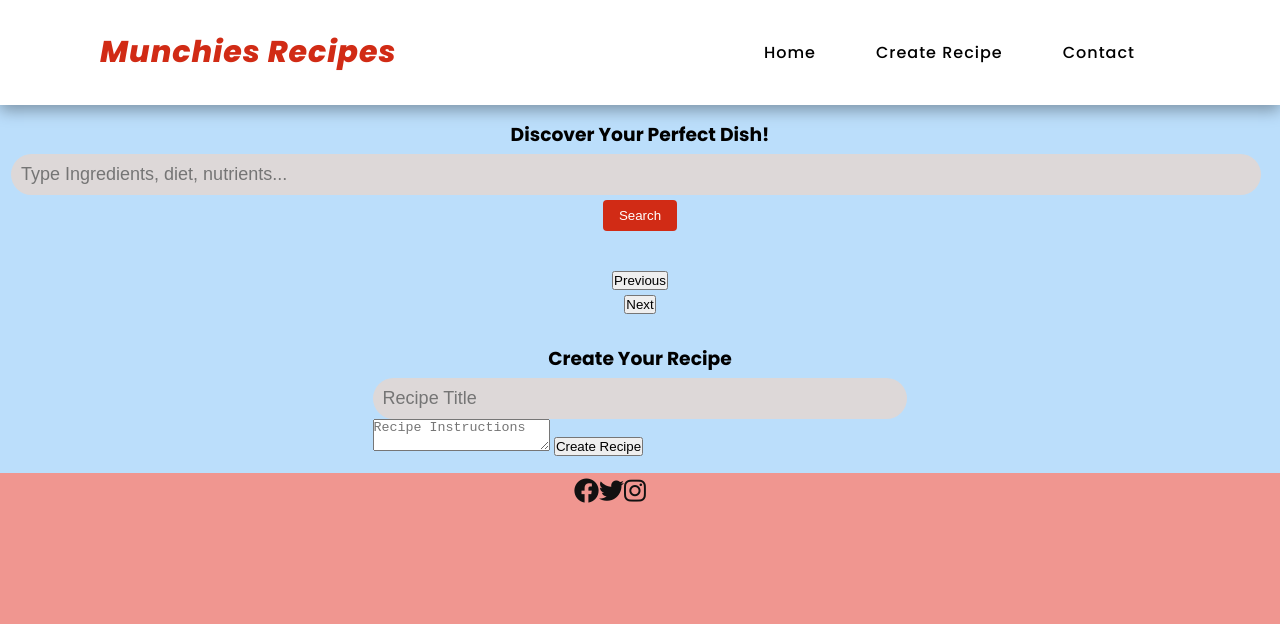
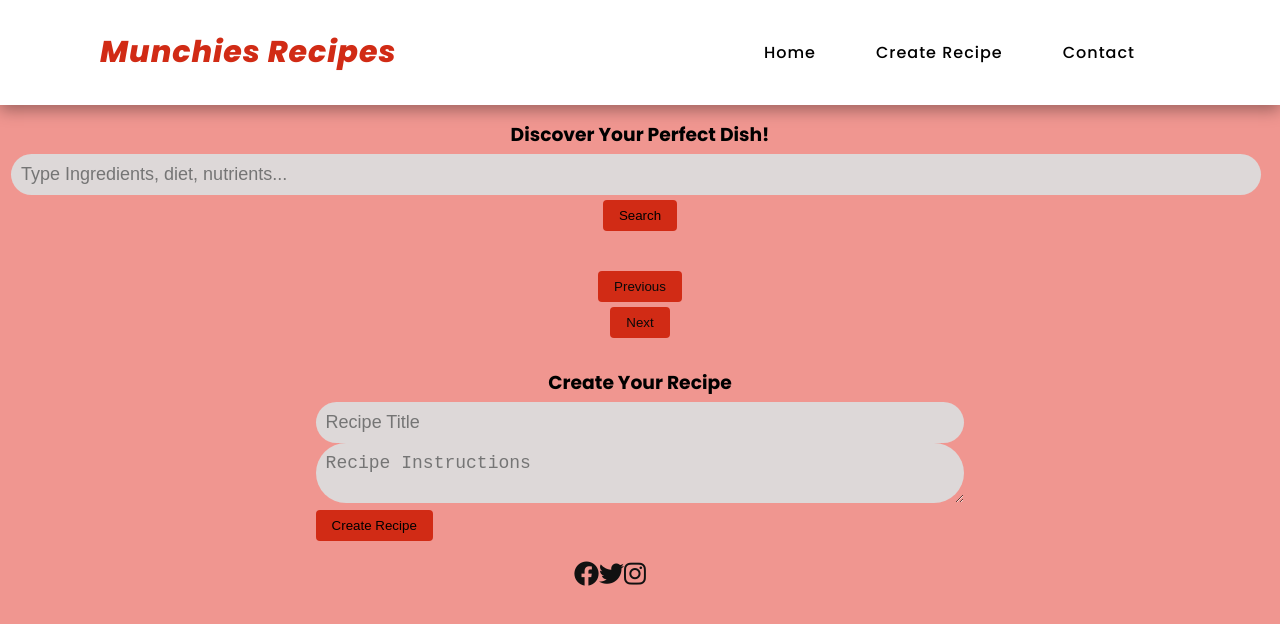
Before and after one commit to Itsannm/The-Munchies-Recipe-App-Phase-1-project-, a plain HTML site: page Index.html in a window 1280 px wide. Drawn offline with nearby package versions, Linux system fonts and the light colour scheme.

Commit message:
trying styling css

```diff
--- a/Index.html
+++ b/Index.html
@@ -34,13 +34,11 @@
       <input type="text" placeholder="Type Ingredients, diet, nutrients...">
       <button id="search-btn">Search</button>
       <div id="recipe-container"></div>
-      <button id="prev-page">Previous</button>
-      <button id="next-page">Next</button>
+      <button id="prev-page" class="prev-next-btn">Previous</button>
+      <button id="next-page" class="prev-next-btn">Next</button>
+
     </div>
-  </div>
-  </div>
-  <div id="content">
-    <div class="search-container">
+    <div class="container-2">
       <h3>Create Your Recipe</h3>
       <form id="recipe-form">
         <input type="text" placeholder="Recipe Title" id="title-input">
@@ -54,6 +52,7 @@
     <a href="#"><i class="fab fa-twitter"></i></a>
     <a href="#"><i class="fab fa-instagram"></i></a>
   </div>
+  </div>
 
   <script src="script.js"></script>
 </body>
--- a/script.js
+++ b/script.js
@@ -36,13 +36,7 @@ function displayRecipes(recipes) {
     recipeCard.innerHTML = `
       <img src="${recipes[i].image}" alt="${recipes[i].title}" />
       <h3>${recipes[i].title}</h3>
-      <button class="save-btn">Save</button>
     `;
-
-    const saveButton = recipeCard.querySelector('.save-btn');
-    saveButton.addEventListener('click', () => {
-      saveRecipe(recipes[i]);
-    });
 
     recipeCard.addEventListener('click', () => {
       showRecipeDetails(recipes[i].id);
--- a/style.css
+++ b/style.css
@@ -69,12 +69,10 @@ header .navigation a:hover {
   justify-content: center;
   align-items: center;
   flex-direction: column;
-  background-color: #bbdefb;
   height: 100%;
   padding: 15px;
   gap: 5px;
 }
-
 .search-container input[type="text"] {
   padding: 10px;
   font-size: 18px;
@@ -90,7 +88,6 @@ header .navigation a:hover {
 .search-container #search-btn {
   padding: 8px 16px;
   background-color: rgb(209, 43, 21);
-  color: white;
   border: none;
   border-radius: 4px;
   cursor: pointer;
@@ -104,11 +101,66 @@ header .navigation a:hover {
     display: flex;
     justify-content: flex-start;
     flex-direction: row;
-    background-color: #bbdefb;
     height: 100%;
     padding: 15px;
     gap: 5px;
 }
+.search-container button.prev-next-btn {
+    background-color: rgb(209, 43, 21);
+    color: rgb(10, 9, 9);
+    border: none;
+    cursor: pointer;
+    padding: 8px 16px;
+    border-radius: 4px;
+  }
+
+  .search-container button.prev-next-btn:hover {
+    background-color: rgba(255, 192, 203, 0.8);
+  }
+  .container-2{
+  display: flex;
+  justify-content: center;
+  align-items: center;
+  flex-direction: column;
+  height: 100%;
+  padding: 15px;
+  gap: 5px;
+}
+.container-2 input[type="text"] {
+    padding: 10px;
+    font-size: 18px;
+    margin-right: 8px;
+    width: 100%;
+    border: none;
+    background: rgb(221, 216, 216);
+    border-radius: 50px;
+    -moz-border-radius: 50px;
+    -webkit-border-radius: 50px;
+}
+#instructions-input {
+    padding: 10px;
+    font-size: 18px;
+    margin-right: 8px;
+    width: 100%;
+    border: none;
+    background: rgb(221, 216, 216);
+    border-radius: 50px;
+    -moz-border-radius: 50px;
+    -webkit-border-radius: 50px;
+  }
+
+.container-2 #create-btn{
+    padding: 8px 16px;
+    background-color: rgb(209, 43, 21);
+    border: none;
+    border-radius: 4px;
+    cursor: pointer;
+  }
+
+.container-2 #create-btn:hover {
+    background-color: rgba(209, 43, 21, 0.8);
+  }
+
 
 .media-icons {
   display: flex;
```
